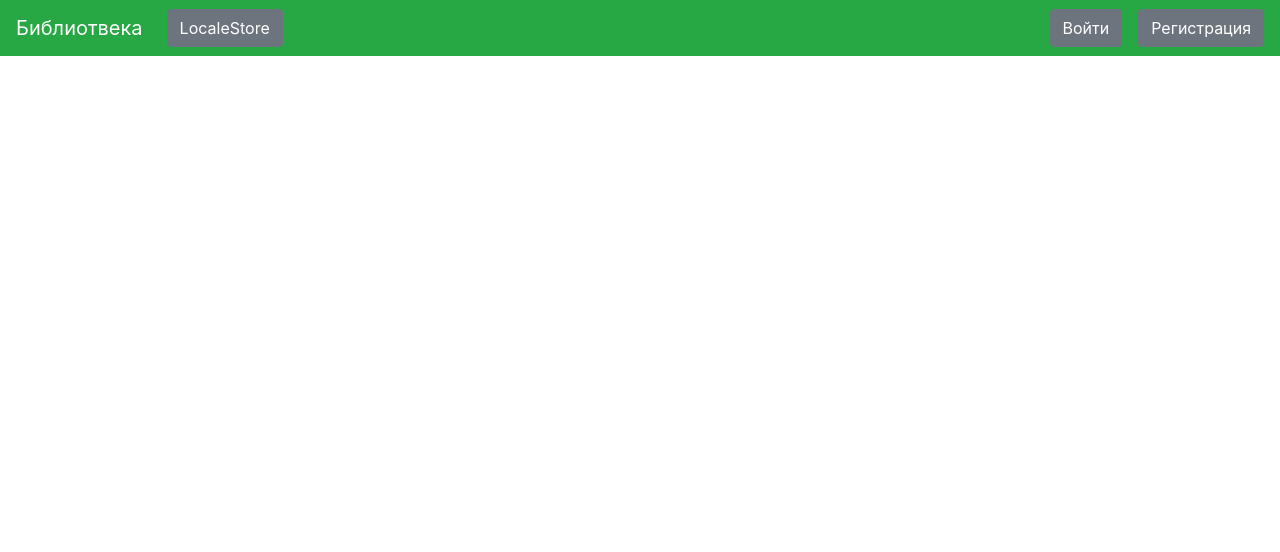
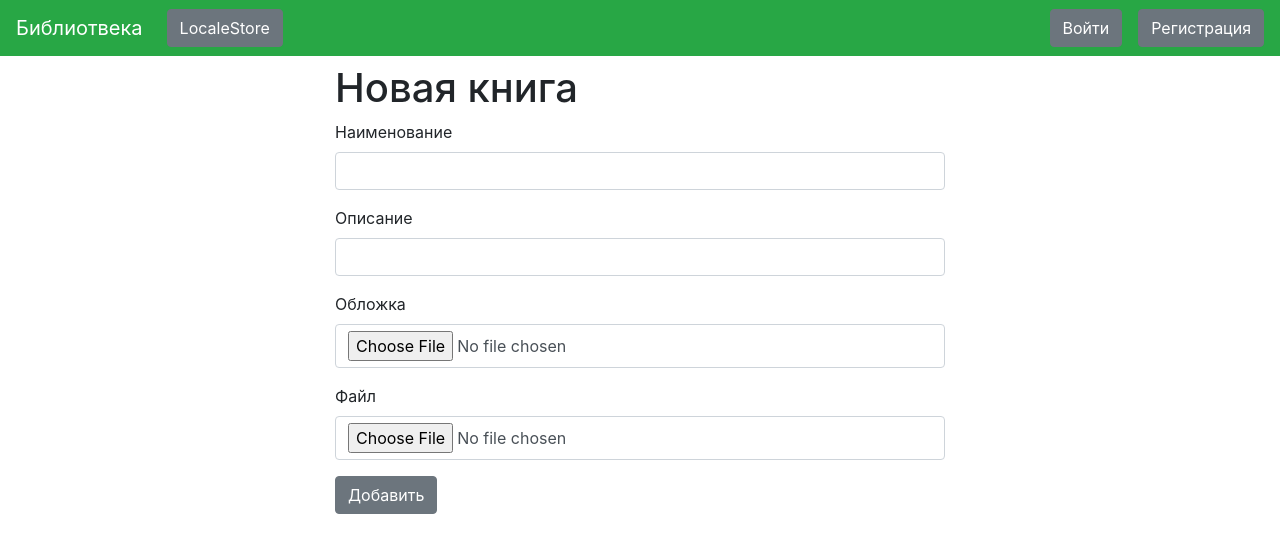
Before and after one commit to S-Jenya/library-webapp, a Vue app: page /admin/bookCreate in a window 1280 px wide. Shown: the top 552 px of the page. Built offline with nearby package versions, Linux system fonts and the light colour scheme.

Commit message:
Отправка файла

```diff
--- a/src/authHeader.js
+++ b/src/authHeader.js
@@ -1,6 +1,5 @@
 export default function authHeader() {
     let user = JSON.parse(localStorage.getItem('user'));
-    console.log(user.jwt)
 
     if (user && user.jwt) {
         return {
--- /dev/null
+++ b/src/components/Administration/Book/BookCreate.vue
@@ -0,0 +1,52 @@
+<template>
+  <b-container class="mt-2 w-50 align-content-center">
+    <h1>Новая книга</h1>
+    <form @submit.prevent="uploadData" enctype="multipart/form-data">
+      <div class="form-group">
+        <p><label>Наименование</label>
+          <input id="name" type="text" class="form-control" v-model="name"/>
+        </p>
+        <p><label>Описание</label>
+          <input id="description" type="text" class="form-control" v-model="name"/>
+        </p>
+        <p><label>Обложка</label>
+          <input id="cover" type="file" ref="uploadImage" @change="onImageUpload()" class="form-control h-50" required/>
+        </p>
+        <p><label>Файл</label>
+          <input id="fileBook" type="file" ref="uploadImage" @change="onImageUpload()" class="form-control h-50" required/>
+        <p>
+          <b-button type="submit">Добавить</b-button>
+        </p>
+      </div>
+    </form>
+  </b-container>
+</template>
+
+<script>
+import {mapActions} from "vuex";
+
+export default {
+  name: "BookCreate",
+  data: () => ({
+    formData: undefined
+  }),
+  methods: {
+    ...mapActions(['uploadBook']),
+
+    onImageUpload() {
+      let file = this.$refs.uploadImage.files[0]
+      this.formData = new FormData()
+      this.formData.append("file", file)
+    },
+    uploadData() {
+      if (this.formData !== undefined) {
+        this.uploadBook(this.formData)
+      }
+    }
+  }
+}
+</script>
+
+<style scoped>
+
+</style>
--- a/src/components/Administration/User/userList.vue
+++ /dev/null
@@ -1,24 +0,0 @@
-<template>
-  <div>
-    <table class="table">
-      <thead>
-      <tr>
-        <th>Ид</th>
-        <th>Имя</th>
-        <th>Пароль</th>
-        <th>Роль</th>
-        <th>Действие</th>
-      </tr>
-      </thead>
-      <tr>
-        <td>Женя</td>
-        <td>1></td>
-        <td>6322</td>
-        <td>A</td>
-        <td>
-          Some action
-        </td>
-      </tr>
-    </table>
-  </div>
-</template>
--- a/src/components/Administration/adminComponent.vue
+++ b/src/components/Administration/adminComponent.vue
@@ -2,8 +2,6 @@
   <div>
     <!--    <div class="col-lg-7 col-md-2 col-sm-2 col-xs-1">-->
     <div class=" center-block" style="width: 80%; margin-left: 10%; margin-right: 10%">
-
-
       <h1><p class="top-name center-block text-center">Панель администратора</p></h1>
       <b-card no-body>
         <b-tabs pills card vertical nav-wrapper-class="w-20">
@@ -39,22 +37,21 @@
       </b-card>
     </div>
     <!--    </div>-->
-
   </div>
 </template>
 
 
 <script>
-import userList from './User/userList'
 import roleModal from './Role/RoleModal'
 import roleContent from "@/components/Administration/Role/roleContent";
+import UserList from "@/components/Administration/User/UserList"
 
 import {mapGetters, mapMutations} from 'vuex';
 
 export default {
   name: 'App',
   components: {
-    userList, roleModal, roleContent
+    UserList, roleModal, roleContent
   },
   computed: mapGetters(['getRoleModal']),
   data() {
--- a/src/components/mainContent.vue
+++ b/src/components/mainContent.vue
@@ -6,7 +6,7 @@
 <!--          <b-button size="sm" class="my-2 my-sm-0" type="submit">Поиск</b-button>-->
         </div>
       </div>
-
+      <b-button id="show-btn" type="button" to="/admin/bookCreate">Добавить книгу</b-button>
       <b-row align-v="center" style="height: auto; margin: 10px;">
           <cardItem v-for="job in jobs" :key="jobs.id" :name="job.title" class="h-8000 m-auto">
             <template v-slot:body style="margin-top: 50px">
--- a/src/router.js
+++ b/src/router.js
@@ -3,8 +3,9 @@ import adminComponent from './components/Administration/adminComponent'
 import mainContent from './components/mainContent'
 import registrationComponent from "@/components/registrationComponent";
 import login from '@/components/login'
-import UserList from "@/components/Administration/UserList";
+import UserList from "@/components/Administration/User/UserList";
 import roleContent from "@/components/Administration/Role/roleContent";
+import boorCreate from "@/components/Administration/Book/BookCreate"
 
 export default new VueRouter({
     mode: "history",
@@ -38,6 +39,11 @@ export default new VueRouter({
             path: "/admin/rolelist",
             name: 'rolelist',
             component: roleContent
+        },
+        {
+            path: "/admin/bookCreate",
+            name: 'bookCreate',
+            component: boorCreate
         }
     ]
 })
--- a/src/store/index.js
+++ b/src/store/index.js
@@ -2,6 +2,7 @@ import Vue from 'vue'
 import Vuex from 'vuex'
 import admin from './modules/administration'
 import regAuth from './modules/regAuth'
+import bookAdmin from "@/store/modules/bookAdmin";
 
 Vue.use(Vuex);
 
@@ -9,6 +10,7 @@ export default new Vuex.Store({
     strict: true,
     modules: {
         admin,
-        regAuth
+        regAuth,
+        bookAdmin
     }
 });
--- /dev/null
+++ b/src/store/modules/bookAdmin.js
@@ -0,0 +1,29 @@
+import {AXIOS} from "@/httpCommons";
+import authHeader from "@/authHeader"
+
+export default {
+    state: {
+
+    },
+
+    getters: {
+    },
+
+    mutations: {
+    },
+
+    actions: {
+        async uploadBook(ctx, data) {
+            console.log(data)
+            let response = await AXIOS.post('/admin/uploadBook',
+                data,
+                {
+                    headers: authHeader()
+                   , "Content-Type": "multipart/form-data"
+                    /* , Accept: 'application/json'*/
+                }).catch(error => {
+                console.log(error.response.data);
+            });
+        }
+    }
+}
```
Also changed, not shown: src/components/Administration/User/UserList.vue (renamed from src/components/Administration/UserList.vue).
